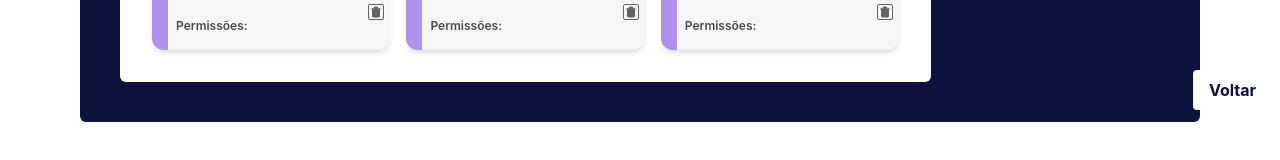
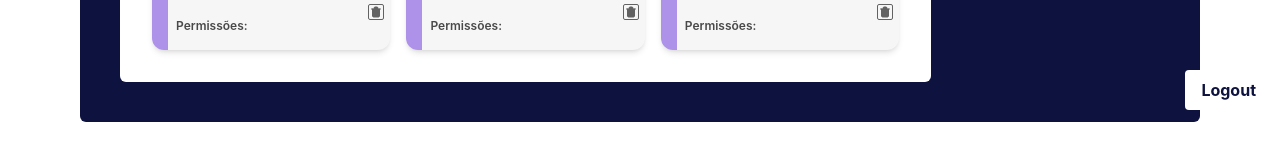
Before and after one commit to catrinck/Detectoy, a React (Create React App) app in the folder detectoy-front-end/: page /users in a window 1280 px wide. Shown: the part 690-850 px from the top of the page. Built offline with nearby package versions, Linux system fonts and the light colour scheme; sample sign-in values are in the browser's storage.

Commit message:
Revertendo mudanças

```diff
--- a/detectoy-front-end/src/components/SideBar.jsx
+++ b/detectoy-front-end/src/components/SideBar.jsx
@@ -9,6 +9,11 @@ export default function SideBar() {
     const [selectedButton, setSelectedButton] = useState(null);
     const navigate = useNavigate();
     const location = useLocation();
+
+    const handleLogout = () => {
+        localStorage.removeItem("token"); // Remove o token JWT
+        navigate("/"); // Redireciona para a página de login
+    };
 
     useEffect(() => {
         const path = location.pathname;
@@ -64,9 +69,10 @@ export default function SideBar() {
                 Usuários
             </button>
 
-            <Link to="/Home">
-                    <button className="hover:text-white absolute bottom-0 right-2 bg-white hover:bg-[#AE91E9] text-[#0E123F] font-bold py-2 px-4 rounded flex items-center gap-2">
-                        Voltar
+            <Link to="/Login">
+                    <button className="hover:text-white absolute bottom-0 right-2 bg-white hover:bg-[#AE91E9] text-[#0E123F] font-bold py-2 px-4 rounded flex items-center gap-2"
+                            onClick={handleLogout}>
+                        Logout
                     </button>
             </Link>
 
```
